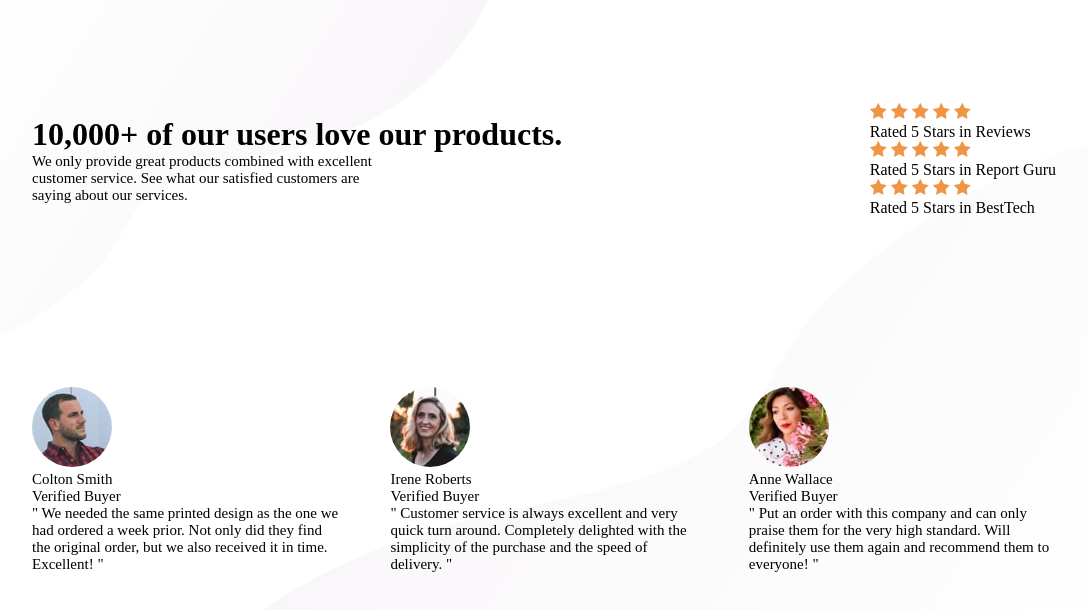
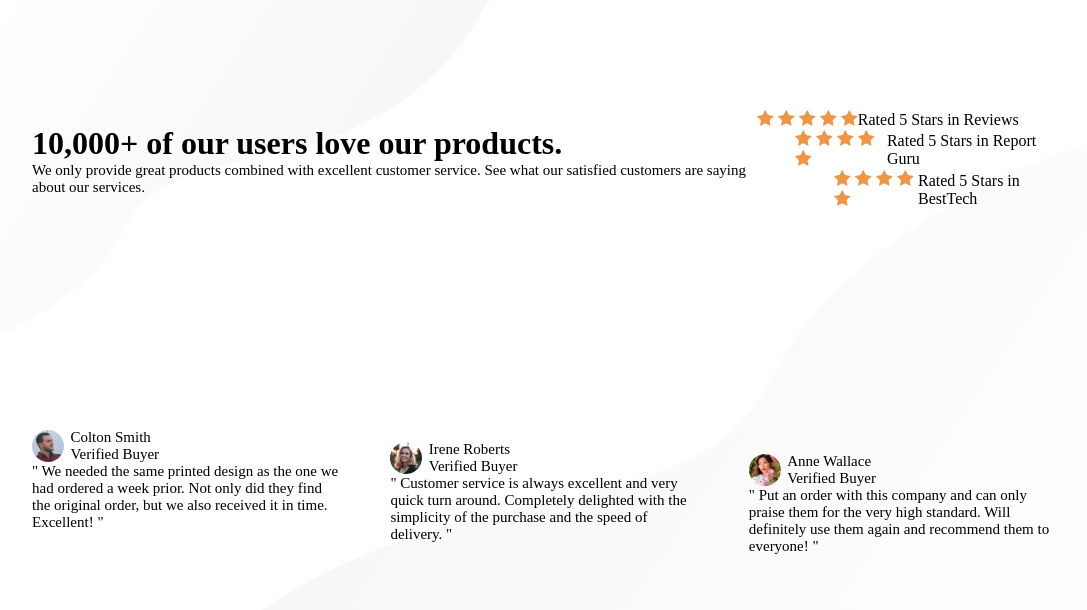
Before and after one commit to Mr-Egg4190/social-proof-section, a plain HTML site: page index.html in a window 1280 px wide. Shown: the whole page, without its empty margins (96-1183 px from the left). Drawn offline with Linux system fonts and the light colour scheme.

Commit message:
mobile layout wip 2

```diff
--- a/index.html
+++ b/index.html
@@ -14,14 +14,14 @@
   <body>
     <div id="content">
 
-      <div class="container"> <!--Description + Star Reviews-->
+      <div class="container"> <!--Description + Ratings-->
         <div id="description">
 
           <h1>10,000+ of our users love our products.</h1>
 
           <p>
-            We only provide great products combined with excellent </br>
-            customer service. See what our satisfied customers are </br>
+            We only provide great products combined with excellent
+            customer service. See what our satisfied customers are
             saying about our services.
           </p>
         </div>
@@ -67,7 +67,7 @@
         </div>
       </div>
 
-      <div class="container"> <!--Buyer Reviews-->
+      <div class="container" id="reviews"> <!--Buyer Reviews-->
 
         <div class="review">
 
--- a/style.css
+++ b/style.css
@@ -25,6 +25,10 @@ body {
     justify-content: space-between;
 }
 
+#description {
+    text-align: center;
+}
+
 h1 {
     margin: 0;
 }
@@ -37,18 +41,51 @@ p {
 .rating {
     display: flex;
     flex-direction: column;
-}
-
-.profilePic {
-    border-radius: 100% ;
+    align-items: center;
 }
 
 .review {
     width: 30%;
 }
 
+.profilePic {
+    border-radius: 100% ;
+    height: 4vh;
+}
+
+.buyer {
+    display: flex;
+    align-items: center;
+    white-space: nowrap;
+    gap: 0.5vw;
+}
+
 @media (min-width: 1024px) {
     .container {
         flex-direction: row;
     }
+
+    #description {
+        text-align: left;
+    }
+
+    .rating {
+        flex-direction: row;
+    }
+
+    #reviews > .review:nth-child(2) {
+        margin-top: 3vh;
+    }
+
+    #reviews > .review:nth-child(3) {
+        margin-top: 6vh;
+    }
+
+    #ratingContainer > .rating:nth-child(2) {
+        margin-left: 3vw;
+    }
+
+    #ratingContainer > .rating:nth-child(3) {
+        margin-left: 6vw;
+    }
 }
```
